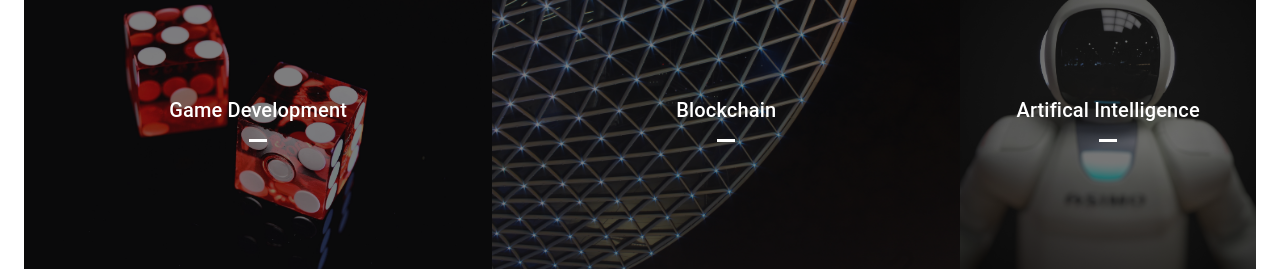
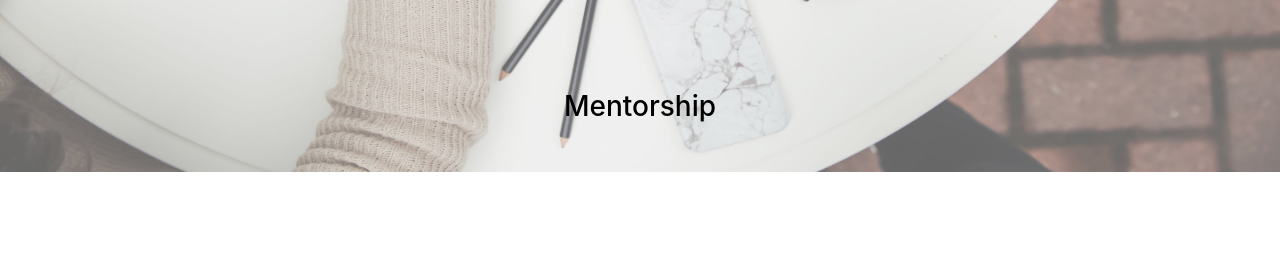
Before and after one commit to jainpriyanshi/Techmate, a React (Create React App) app in the folder client/: page / in a window 1280 px wide. Shown: the part 523-794 px from the top of the page. Built offline with nearby package versions, Linux system fonts and the light colour scheme.

Commit message:
Carousel added

```diff
--- a/client/public/index.html
+++ b/client/public/index.html
@@ -16,6 +16,9 @@
     <title>TechMate</title>
   </head>
   <body>
+   <script src="https://code.jquery.com/jquery-3.4.1.slim.min.js" integrity="sha384-J6qa4849blE2+poT4WnyKhv5vZF5SrPo0iEjwBvKU7imGFAV0wwj1yYfoRSJoZ+n" crossorigin="anonymous"></script>
+    <script src="https://cdn.jsdelivr.net/npm/popper.js@1.16.0/dist/umd/popper.min.js" integrity="sha384-Q6E9RHvbIyZFJoft+2mJbHaEWldlvI9IOYy5n3zV9zzTtmI3UksdQRVvoxMfooAo" crossorigin="anonymous"></script>
+    <script src="https://stackpath.bootstrapcdn.com/bootstrap/4.4.1/js/bootstrap.min.js" integrity="sha384-wfSDF2E50Y2D1uUdj0O3uMBJnjuUD4Ih7YwaYd1iqfktj0Uod8GCExl3Og8ifwB6" crossorigin="anonymous"></script>
     <noscript>You need to enable JavaScript to run this app.</noscript>
     <div id="root"></div>
 
--- a/client/src/components/Contact/Contact.jsx
+++ b/client/src/components/Contact/Contact.jsx
@@ -99,12 +99,12 @@ function ProductCategories(props) {
       linkidin: "https://www.linkedin.com/in/priyanshi-jain-a3262a188"
     },
     {
-      name: 'Priyanshi Jain',
+      name: 'Parul Jain',
       description : 'Hey , I am a Sophomore at IIT Jodhpur',
       url: avatar,
-      mail: "mailto:jain.23@iitj.ac.in",
-      github: "https://github.com/jainpriyanshi",
-      linkidin: "https://www.linkedin.com/in/priyanshi-jain-a3262a188"
+      mail: "mailto:jain.26@iitj.ac.in",
+      github: "https://github.com/jparul26",
+      linkidin: "https://www.linkedin.com/in/parul-jain-2b958a17b/"
     },
     {
       name: 'Shreya Das',
--- a/client/src/components/Homepage/Homepage.jsx
+++ b/client/src/components/Homepage/Homepage.jsx
@@ -1,9 +1,13 @@
 import React, { Component } from 'react'
 import List from "./list"
+import Carousel from"./carousel"
 export default class Homepage extends Component {
     render() {
         return (
             <div>
+            <div >
+               <Carousel />
+               </div>
                 <List />
             </div>
         )
--- /dev/null
+++ b/client/src/components/Homepage/carousel.jsx
@@ -0,0 +1,45 @@
+import React, { Component } from "react";
+
+import Images1 from '../Images/c1.jpg';
+import Images2 from '../Images/c2.jpg';
+import Images3 from '../Images/c3.jpg';
+
+
+export default class carousel extends Component {
+  render() {
+    return (
+      <div class= "mt-4 col-lg-14 ">
+         <div className = "col-lg-2 position-relative " style={{ position : "relative"}}>
+
+
+
+         </div>
+      <div class = " mt-1 text-center position-relative" style={{ position : "relative"}} >
+          <div class="slide"  data-ride="carousel"style={{marginTop:"25%"}} >
+  <div class="carousel-inner center">
+    <div class="carousel-item active " data-interval="2000">
+    <img src={Images1} class="d-block display-flex w-100" alt="..."  style={{height: 750}} />
+     <div class="carousel-caption"  style={{ color: "black"}}>
+        <h3>Mentorship</h3>
+      </div>
+    </div>
+    <div class="carousel-item" data-interval="2000">
+    <img src={Images2} class="d-block  display-flex w-100" alt="..." style={{height: 750}} />
+    <div class="carousel-caption"  style={{ color: "black" }}>
+        <h3>Mentorship</h3>
+      </div>
+    </div>
+    <div class="carousel-item" data-interval="2000">
+    <img src={Images3} class="d-block display-flex w-100" alt="..."  style={{height: 750}} />
+    <div class="carousel-caption" style={{ color: "white"}}>
+        <h3>Mentorship</h3>
+      </div>
+    </div>
+  </div>
+
+</div>
+      </div>
+      </div>
+    )
+  }
+}
--- a/client/src/components/Homepage/list.jsx
+++ b/client/src/components/Homepage/list.jsx
@@ -16,7 +16,7 @@ const styles = (theme) => ({
     marginBottom: theme.spacing(4),
   },
   images: {
-    marginTop: theme.spacing(8),
+    marginTop: theme.spacing(70),
     display: 'flex',
     flexWrap: 'wrap',
   },
```
